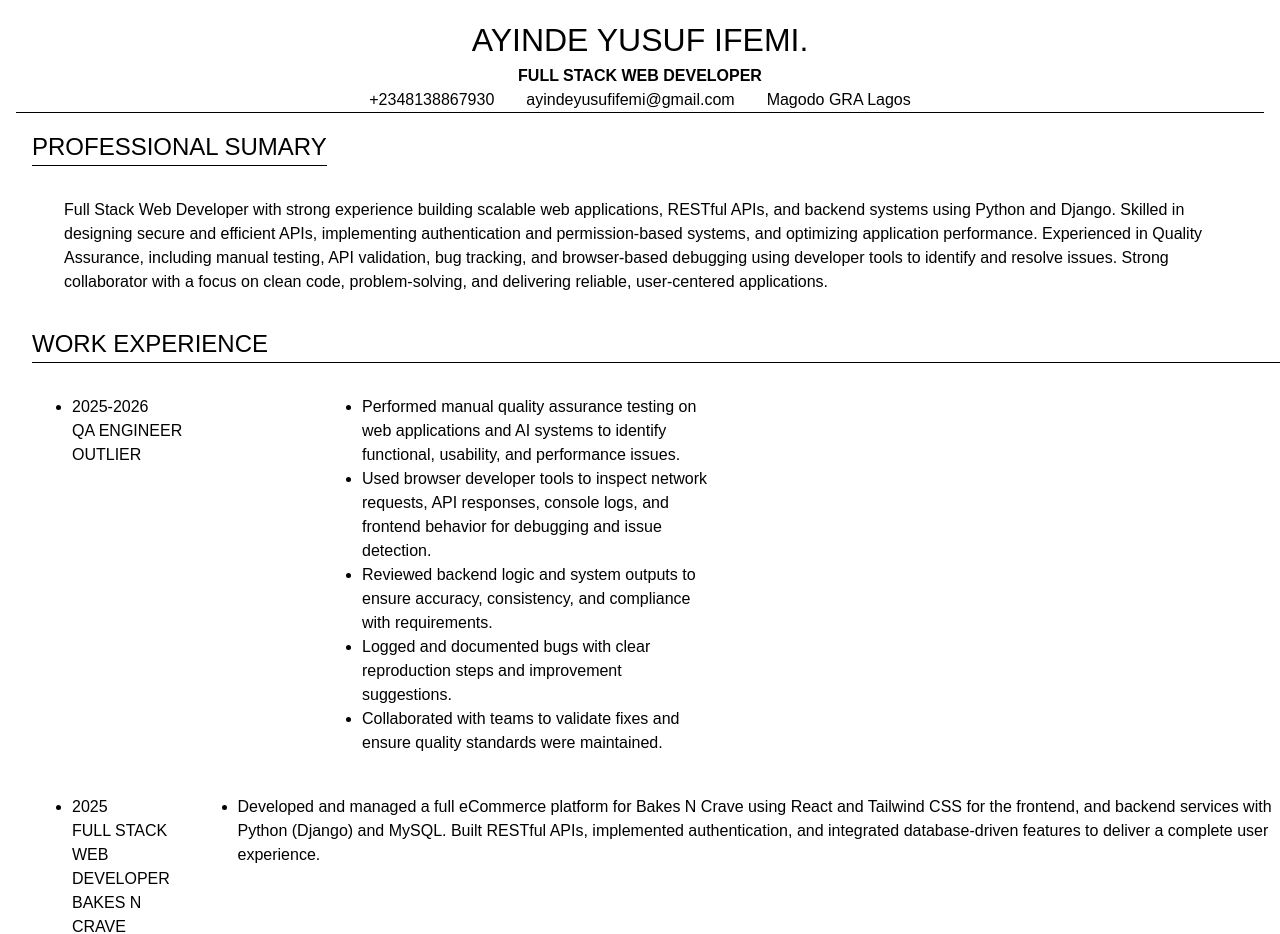
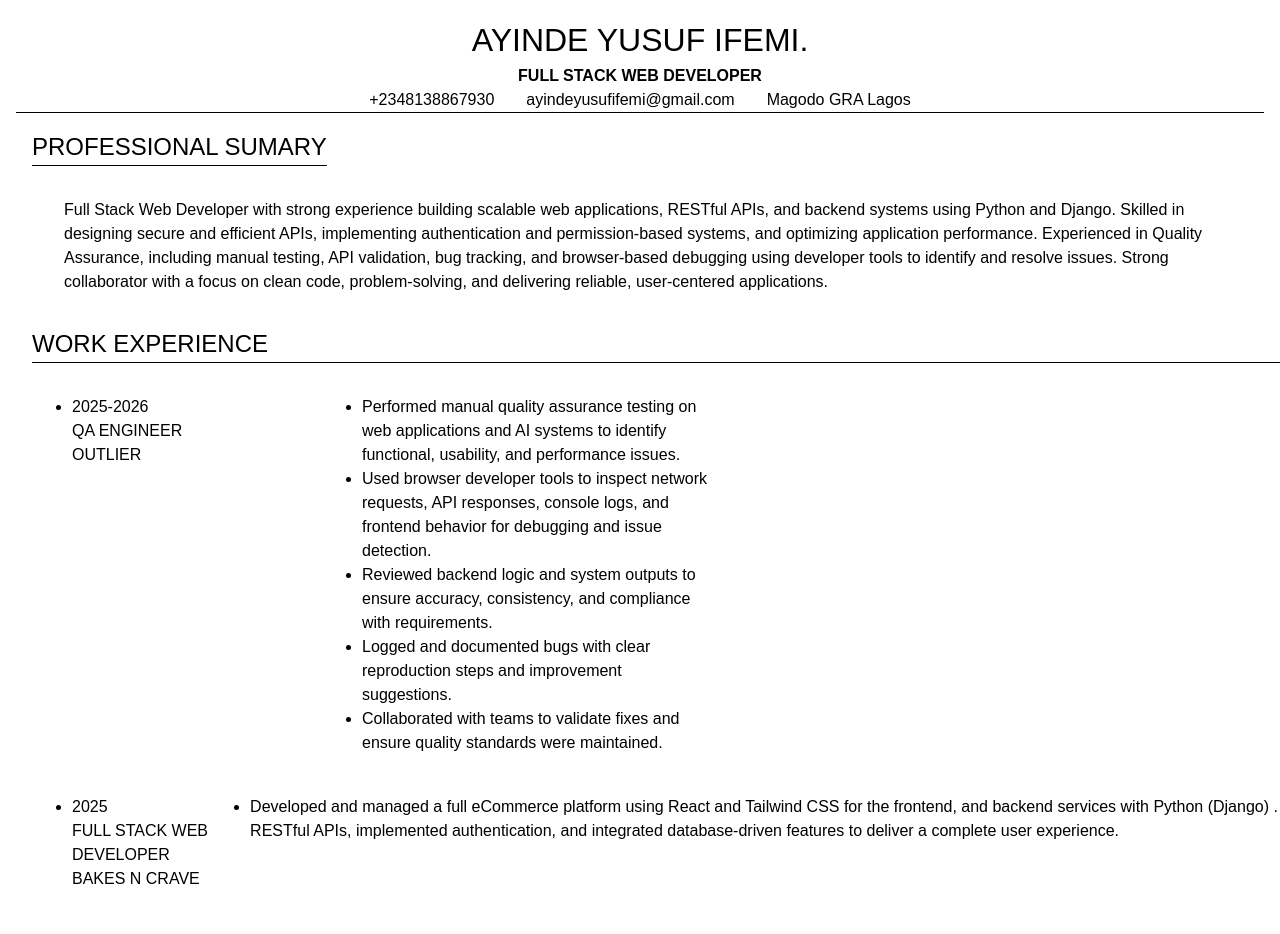
Before and after one commit to Hyfem/ayind-yusuf-resume, a React (Vite) app: page / in a window 1280 px wide. Shown: the top 934 px of the page. Built offline with nearby package versions, Linux system fonts and the light colour scheme; a web font is replaced by a local one.

Commit message:
checking

```diff
--- a/src/assets/component/resume/index.jsx
+++ b/src/assets/component/resume/index.jsx
@@ -81,9 +81,9 @@ function resume (){
                            <ul>
                              <li className='list-disc'>
                                 Developed and managed a full eCommerce platform
-                                for Bakes N Crave using React and Tailwind CSS for
+                                using React and Tailwind CSS for
                                 the frontend, and backend services with Python (Django)
-                                and MySQL. Built RESTful APIs, implemented authentication,
+                                . Built RESTful APIs, implemented authentication,
                                 and integrated database-driven features to deliver a complete
                                 user experience.
                              </li>
```
